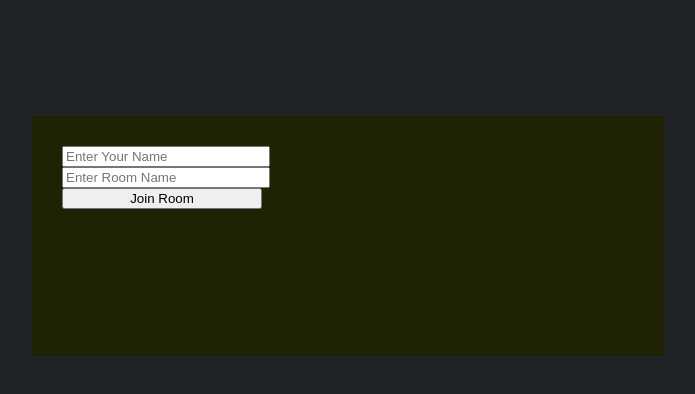
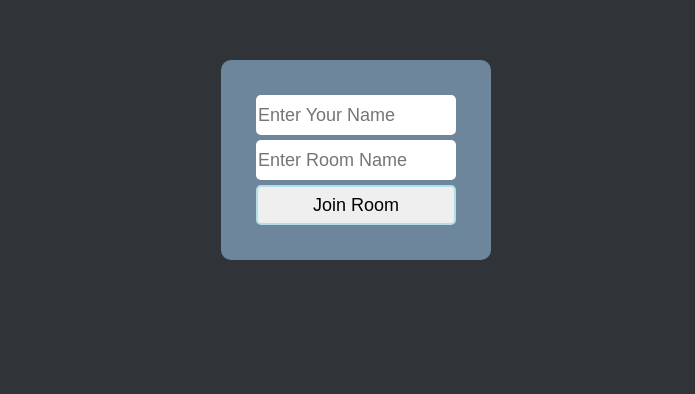
Before and after one commit to dhachanamoorthy/socket.io, a website: page src/index.html in a window 1280 px wide. Shown: the part 148-542 px from the top of the page, without its empty margins (292-987 px from the left). Drawn offline with nearby package versions, Linux system fonts and the light colour scheme.

Commit message:
minor changes

```diff
--- a/src/index.html
+++ b/src/index.html
@@ -8,22 +8,33 @@
   <script src="https://ajax.googleapis.com/ajax/libs/jquery/1.7.1/jquery.min.js" type="text/javascript"></script>
   <style>
     body {
-      font-family: 'Poppins', 'sans-serif';
-      background-color: #202325;
-      color: #FFFFFF;
-      height: 80vh;
+      width: 100%;
+      height: 100vh;
+      background-color: #303438;
+      background-size: cover;
+      position: relative;
+      overflow: hidden;
     }
 
     .container {
-      position: relative;
-      background-color: #202303;
-      margin: 33vh auto;
-      width: 50%;
-      height: 30vh;
+      position: absolute;
+      font-family: 'Josefin Sans', sans-serif;
+      left: 0px;
+      right: 0px;
+      top:200px;
+      height: calc(50% - 60px);
+      margin-left: auto;
+      align-items: center;
+      justify-content: center;
+      text-align: center;
+      flex-direction: column;
     }
 
     .form {
       display: inline-block;
+      padding: 30px;
+      background-color: rgb(109, 134, 156);
+      border-radius: 10px;
       padding: 30px;
       text-align: center;
       align-items: center;
@@ -34,11 +45,24 @@
     .form input {
       display: block;
       width: 200px;
+      height: 40px;
+      font-size: 18px;
+      outline: none;
+      margin: 5px;
+      border-radius: 5px;
+      border: 0.4px;
+      box-sizing: border-box;
     }
 
     .form button {
+      display: block;
       width: 200px;
-      display: block;
+      height: 40px;
+      font-size: 18px;
+      outline: none;
+      margin: 5px;
+      border-radius: 5px;
+      border: 2px solid powderblue;
     }
 
     .room {
@@ -49,7 +73,6 @@
       width: 256px;
       height: 256px;
     }
-
   </style>
 </head>
 
@@ -108,7 +131,7 @@
             mediaRecorder.addEventListener("stop", () => {
               // const audioBlob = new Blob(audioChunks);
               socket.emit("audioblob", audioChunks);
-              audioChunks =[];
+              audioChunks = [];
 
             });
 
```
